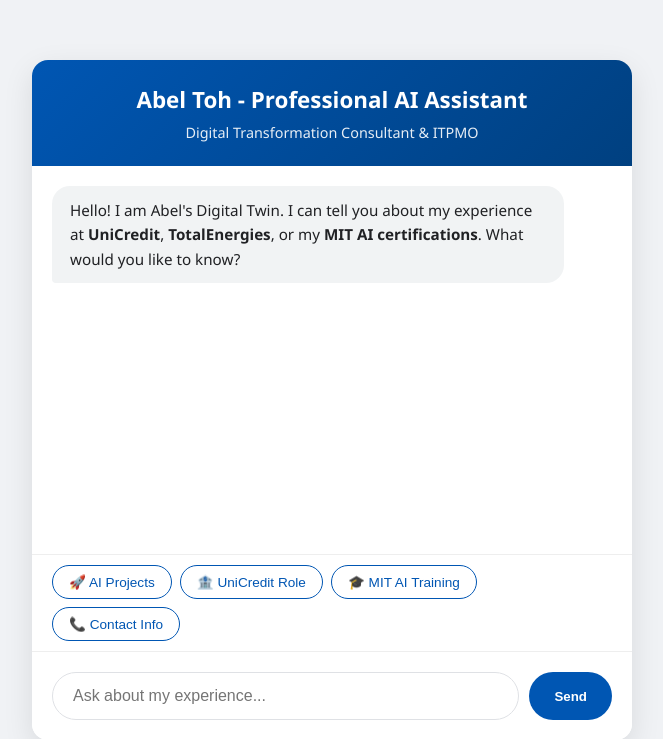
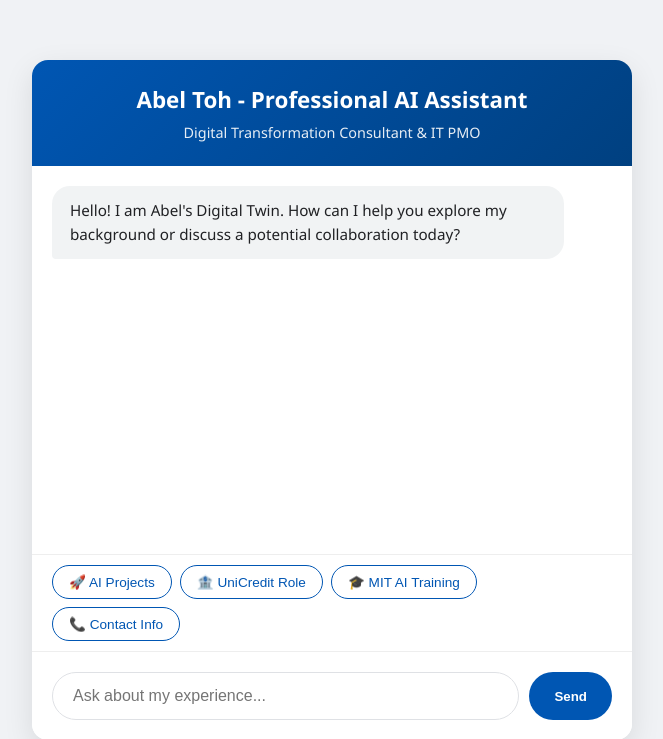
Before and after one commit to Abel-lab-dot/Personal-Agentic-AI, a Flask app: page / in a window 1280 px wide. Shown: the top 739 px of the page, without its empty margins (308-971 px from the left). Run offline with Flask 3, Linux system fonts and the light colour scheme.

Commit message:
index.html

```diff
--- a/templates/index.html
+++ b/templates/index.html
@@ -132,12 +132,12 @@
     <div class="chat-container">
         <div class="header">
             <h3>Abel Toh - Professional AI Assistant</h3>
-            <p>Digital Transformation Consultant & ITPMO</p>
+            <p>Digital Transformation Consultant & IT PMO</p>
         </div>
 
         <div class="chat-box" id="chat-box">
             <div class="message bot">
-                Hello! I am Abel's Digital Twin. I can tell you about my experience at <b>UniCredit</b>, <b>TotalEnergies</b>, or my <b>MIT AI certifications</b>. What would you like to know?
+                Hello! I am Abel's Digital Twin. How can I help you explore my background or discuss a potential collaboration today?
             </div>
         </div>
 
```
